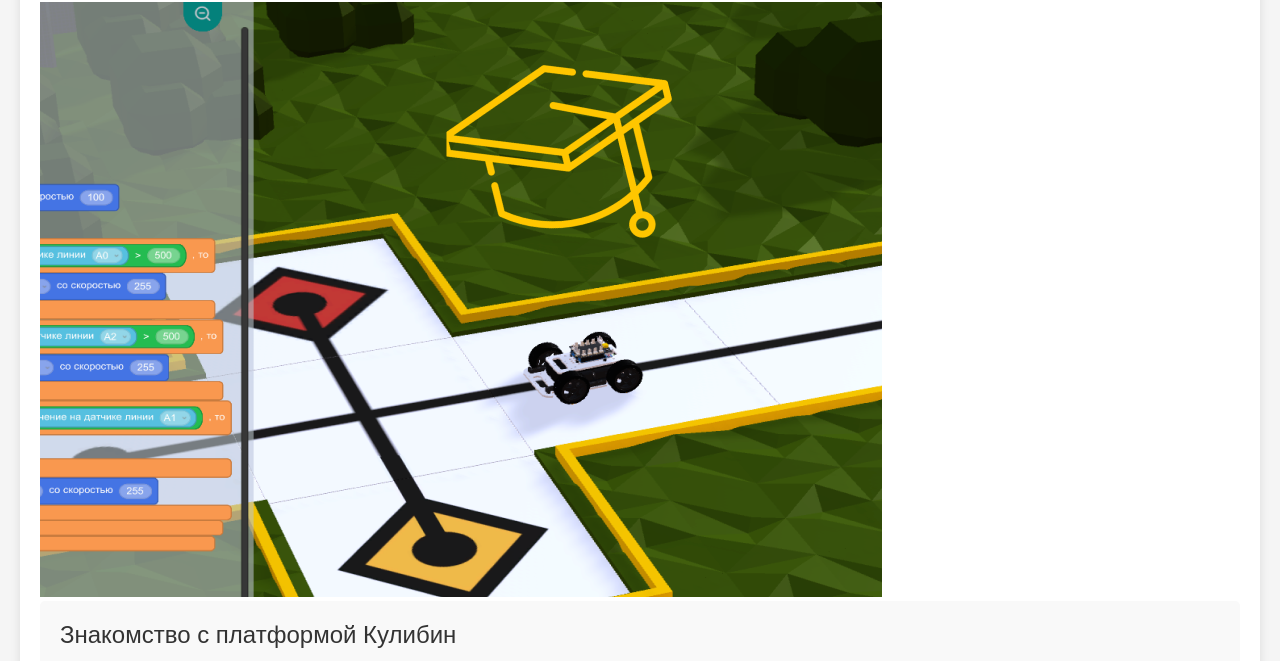
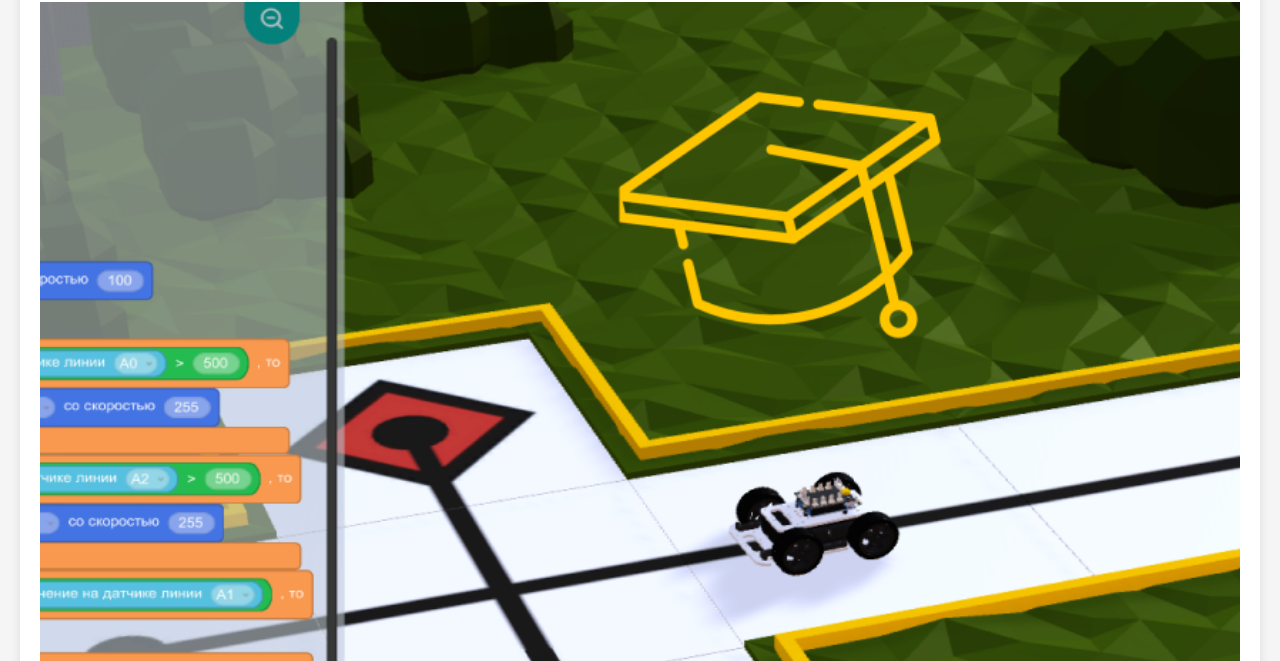
Before and after one commit to Dobral/kulibin, a plain HTML site: page index.html in a window 1280 px wide. Shown: the part 118-779 px from the top of the page. Drawn offline with Linux system fonts and the light colour scheme.

Commit message:
Add files via upload

```diff
--- a/index.html
+++ b/index.html
@@ -48,6 +48,10 @@
         .btn:hover {
             background: #0056b3;
         }
+
+        img{
+            width: 100%;
+        }
     </style>
 </head>
 <body>
@@ -56,7 +60,7 @@
         <img src="001.png" alt="Кулибин">
 
         <div class="course-block">
-            <div class="course-title">Знакомство с платформой Кулибин</div>
+            <div class="course-title">🤖Знакомство с платформой Кулибин</div>
             <div class="course-description">
                 Начните работу с установки нашего приложения для ПК, которое позволяет программировать виртуального робота и его датчики, создавать собственные трёхмерные окружения, участвовать онлайн в соревнованиях и многое другое.
             </div>
```
